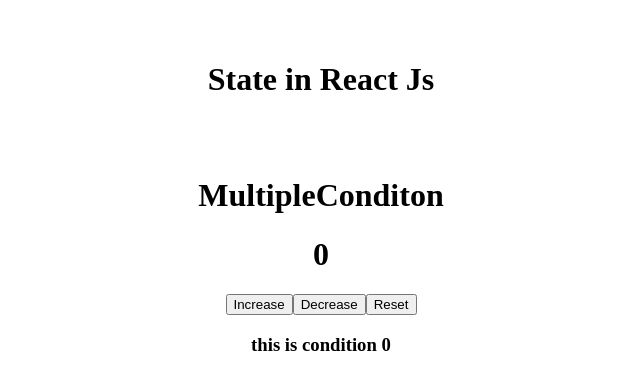
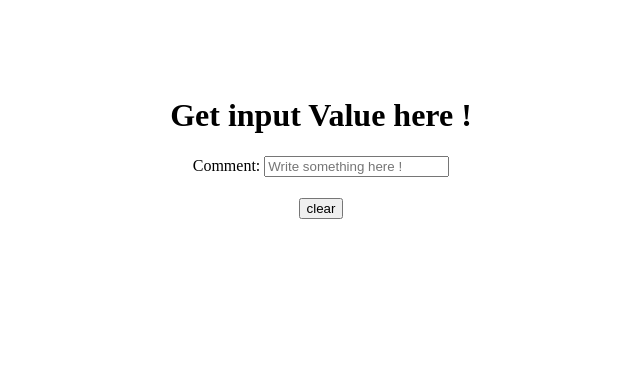
Before and after one commit to py-pankaj-ydv-7/Learning-React-js-step-by-step, a React (Vite) app in the folder Revision/reviseTopic/: page / in a window 1280 px wide. Shown: the top 390 px of the page, without its empty margins (319-959 px from the left). Built offline with nearby package versions, Linux system fonts and the light colour scheme.

Commit message:
Getinputfield revision

```diff
--- a/Revision/reviseTopic/src/App.jsx
+++ b/Revision/reviseTopic/src/App.jsx
@@ -1,6 +1,7 @@
 // import { useState } from 'react';
 import MultipleCondition from "./MultipleConditon";
 import "./App.css";
+import GetInputField from "./GetInputField";
 // import Counter from "./Counter";
 // import Toggle from './Toggle';
 // import Footer from './Footer'
@@ -88,7 +89,7 @@
        name==="shubham "?<h1>me true hu </h1> :<h1>me else wala hu </h1>
       }
       <h1>this is {operation(3,5)}</h1> */}
-      <h1>State in React Js</h1>
+      {/* <h1>State in React Js</h1> */}
       {/* {
         fruit
       } */}
@@ -101,7 +102,9 @@
 
       {/* Yaha me Toggle or Hide and Show seek raha hu  */}
       {/* <Toggle /> */}
-      <MultipleCondition/>
+      {/* <MultipleCondition/> */}
+      <h1>Get input Value here !</h1>
+      <GetInputField/>
     </>
   );
 }
--- /dev/null
+++ b/Revision/reviseTopic/src/GetInputField.jsx
@@ -0,0 +1,16 @@
+import React, { useState } from 'react'
+
+function GetInputField() {
+    const [val,setVal]=useState();
+
+  return (
+    <div>
+       Comment: <input type="text" value={val} placeholder='Write something here !' onChange={(event)=>setVal(event.target.value)}  />
+       <br />
+       <h1>{val}</h1>
+       <button onClick={()=>setVal("")}>clear</button>
+    </div>
+  )
+}
+
+export default GetInputField
```
